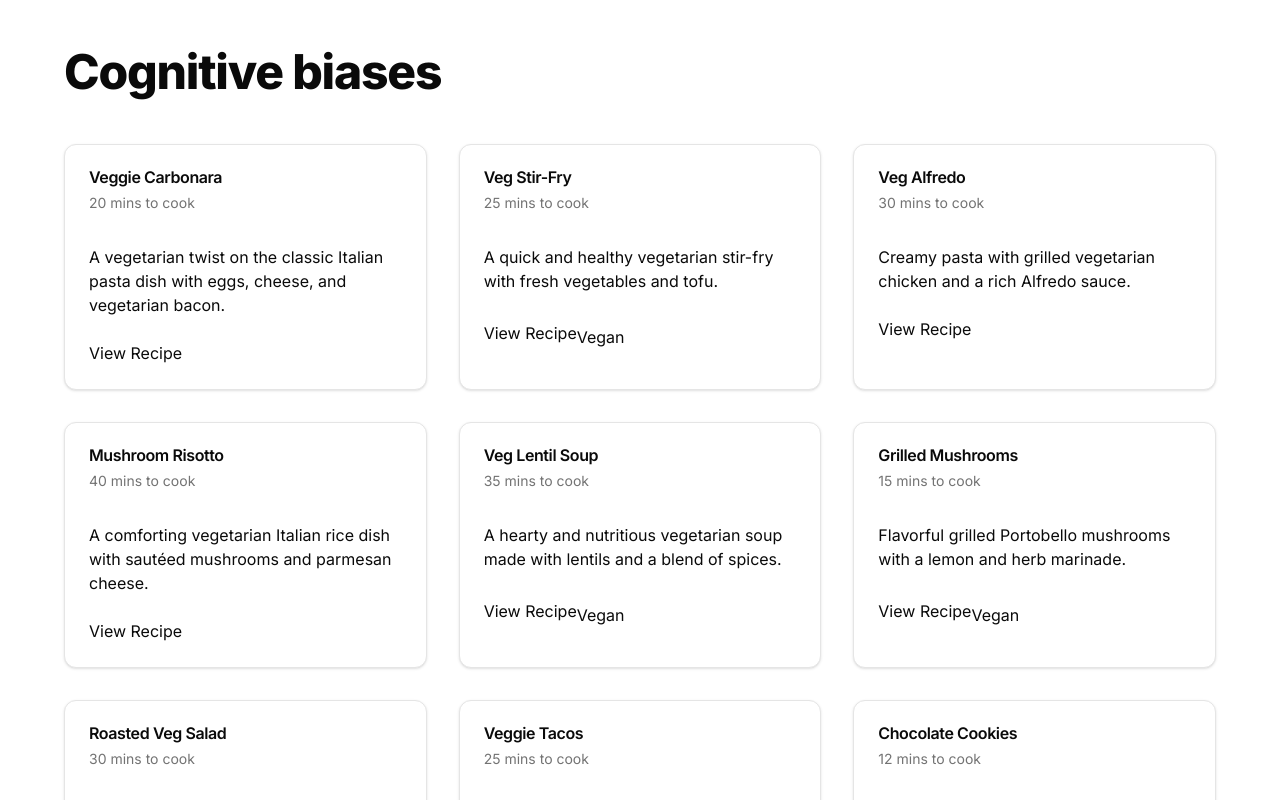
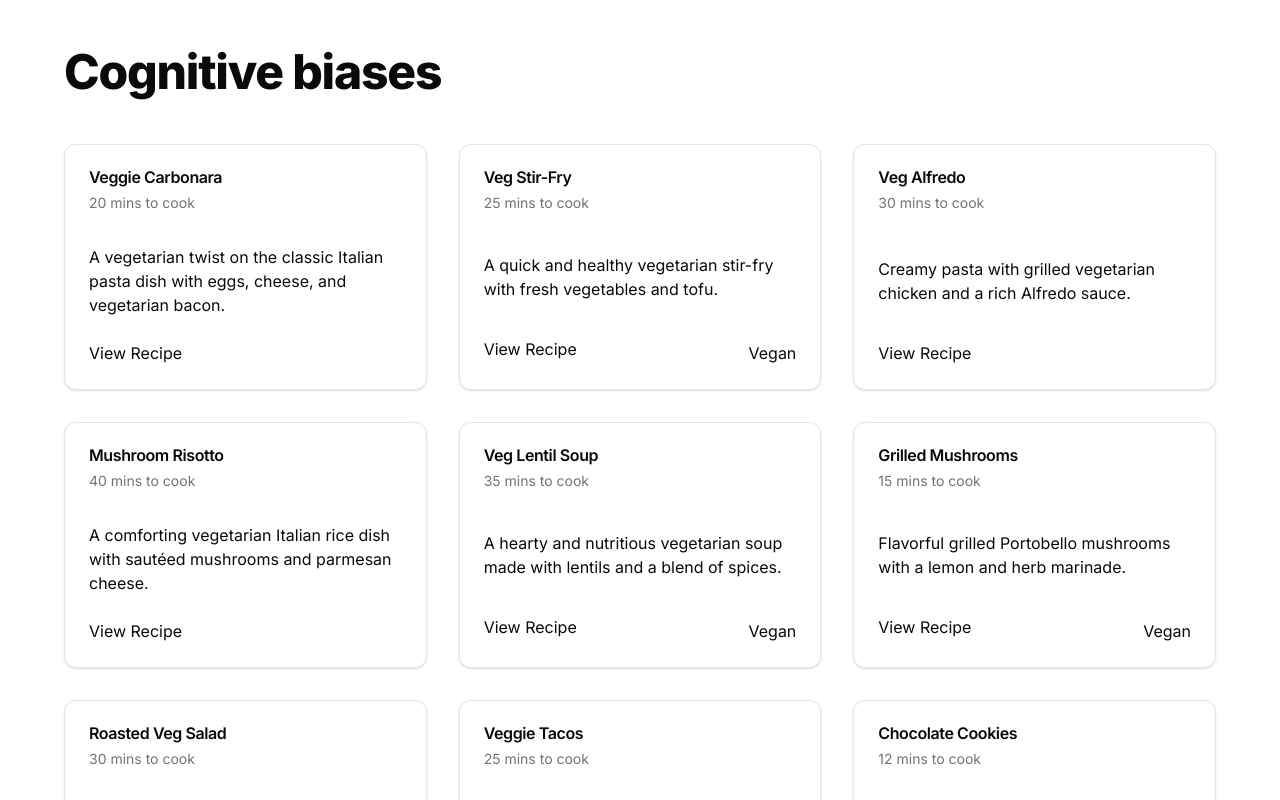
Before and after one commit to andwati/cognitive-biases, a Next.js app: page / in a window 1280 px wide. Shown: the top 800 px of the page. Built offline with nearby package versions, Linux system fonts and the light colour scheme; data requests are answered from the project's data file.

Commit message:
completed card styles

```diff
--- a/src/app/page.tsx
+++ b/src/app/page.tsx
@@ -28,8 +28,9 @@
     <main>
       <div className="grid grid-cols-3 gap-8">
         {recipes.map((recipe) => (
-          <Card key={recipe.id}>
-            <CardHeader>
+          <Card key={recipe.id} className="flex flex-col justify-between">
+            <CardHeader className="flex-row gap-4 items-center">
+              {/* avatar */}
               <div>
                 <CardTitle>{recipe.title}</CardTitle>
                 <CardDescription>{recipe.time} mins to cook</CardDescription>
@@ -40,7 +41,7 @@
               <p>{recipe.description}</p>
             </CardContent>
 
-            <CardFooter>
+            <CardFooter className="flex justify-between">
               <button>View Recipe</button>
               {recipe.vegan && <p>Vegan</p>}
             </CardFooter>
```
